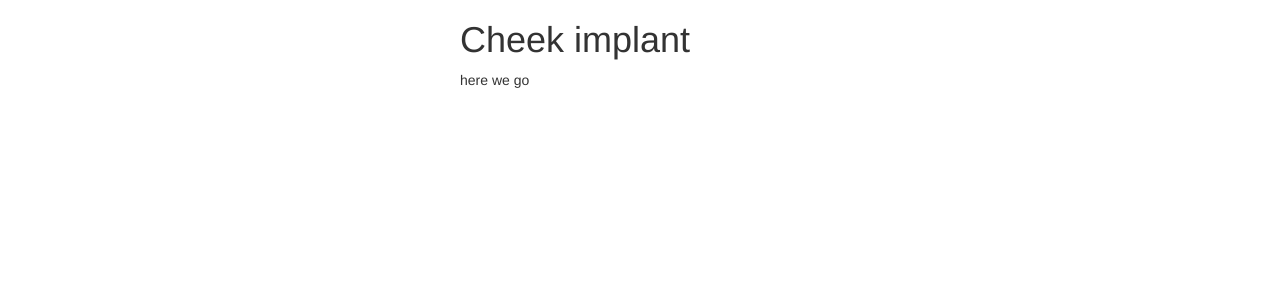
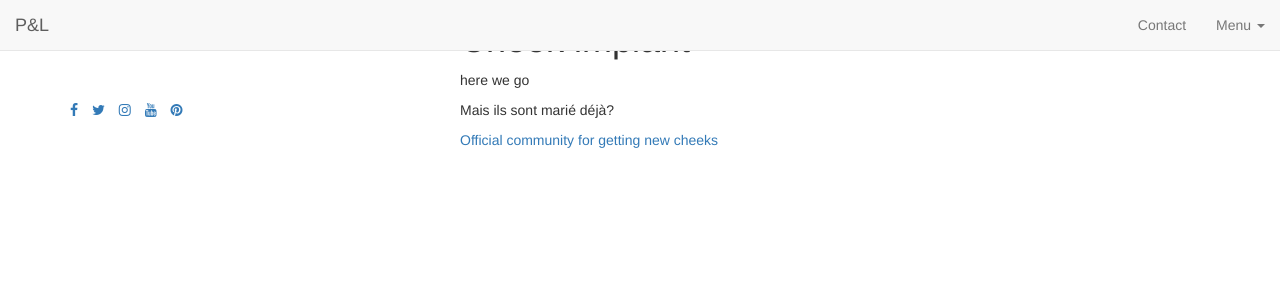
Before and after one commit to peterzimt/Cheekimplant, a Jekyll site: the page built from index.html, in a window 1280 px wide. Shown: the top 300 px of the page. Built offline with Jekyll 4.4.1, drawn with Linux system fonts in a browser that asks for light colours; nearby versions of some CDN libraries; Markdown is read by kramdown in place of the engine named in the settings.

Commit message:
Customize layout

```diff
--- a/_layouts/default.html
+++ b/_layouts/default.html
@@ -1,5 +1,5 @@
 <!DOCTYPE html>
-<html>
+<html lang="en">
   <head>
     <meta charset="utf-8">
     <meta http-equiv="X-UA-Compatible" content="IE=edge">
@@ -7,10 +7,14 @@
 
     <title>{{ page.title }}</title>
 
+      <meta name= "description" Content="Looking for new cheeks?">
+
+
+
     <link rel="stylesheet" href="https://maxcdn.bootstrapcdn.com/bootstrap/3.2.0/css/bootstrap.min.css">
     <link rel="stylesheet" href="https://maxcdn.bootstrapcdn.com/font-awesome/4.1.0/css/font-awesome.min.css">
-
-    <link rel="stylesheet" href="{{ site.baseurl }}/css/style.css">
+    <link rel="stylesheet" href="../css/style.css">
+    <link href='http://fonts.googleapis.com/css?family=Open+Sans:400,300,700' rel='stylesheet' type='text/css'>
 
     <!-- HTML5 Shim and Respond.js IE8 support of HTML5 elements and media queries -->
     <!-- Leave those next 4 lines if you care about users using IE8 -->
@@ -18,16 +22,121 @@
       <script src="https://oss.maxcdn.com/html5shiv/3.7.2/html5shiv.min.js"></script>
       <script src="https://oss.maxcdn.com/respond/1.4.2/respond.min.js"></script>
     <![endif]-->
+
+  <meta property="og:title" content="Get Cheek implants"/>
+  <meta property="og:type" content="article" />
+  <meta property="og:url" content="http://www.cheekimplants.org" />
+  <meta property="og:image" content="http://www.cheekimplants.org/images/" />
+  <meta property="og:description" content="Get new cheeks, looking for facial surgeon" />
+  <meta property="og:site_name" content="Getnew cheeks" />
+
+  <meta name="twitter:card" content="summary_large_image">
+  <meta name="twitter:title" content="New cheeks find a surgeon">
+  <meta name="twitter:description" content="Descirption twitter new cheeks">
+  <meta name="twitter:creator" content="@tbd">
+  <meta name="twitter:image:src" content="http://www.cheekimplants.org/images/">
+
+  <meta name="google-site-verification" content="" />
+
   </head>
   <body>
+
+
+
+
+<nav class="navbar navbar-default navbar-fixed-top navbar-transparente">
+  <div class="container-fluid">
+    <!-- Brand and toggle get grouped for better mobile display -->
+            <div class="navbar-header">
+              <button type="button" class="navbar-toggle collapsed" data-toggle="collapse" data-target="#bs-example-navbar-collapse-1">
+                <span class="sr-only">Toggle navigation</span>
+                <span class="icon-bar"></span>
+                <span class="icon-bar"></span>
+                <span class="icon-bar"></span>
+                </button>
+              <a class="navbar-brand" href="index.html">P&L</a>
+
+            </div>
+
+            <div class="collapse navbar-collapse" id="bs-example-navbar-collapse-1">
+
+               <ul class="nav navbar-nav navbar-right">
+        <li><a href="contact.html">Contact</a></li>
+        <li class="dropdown">
+          <a href="#" class="dropdown-toggle" data-toggle="dropdown" role="button" aria-expanded="false">Menu <span class="caret"></span></a>
+          <ul class="dropdown-menu" role="menu">
+
+            <li><a href="savethedate.html">Save the date</a></li>
+            <li><a href="comoir.html">Direction San-Sebatian</a></li>
+            <li><a href="hotel.html">Hotel</a></li>
+            <li><a href="lafiesta.html">La Fiesta</a></li>
+            <li class="divider"></li>
+            <li><a href="https://www.youtube.com/watch?v=tv4mRcWqnfU" target="_blank"> Ambiance Romantique</a></li>
+          </ul>
+        </li>
+      </ul>
+            </div><!-- /.navbar-collapse -->
+
+  </div><!-- /.container-fluid -->
+
+</div>
+</nav>
+
+<div class="vertical-spacer"></div>
+
+
 
 
     {{ content }}
 
 
 
+<div class="vertical-spacer"></div>
+
+<div id="footer">
+
+<div class="container">
+  <div class="row">
+    <div class="col-xs-6 col-md-4" >
+
+            <ul class= "list-inline social">
+              <li><a href="http://facebook.com"><i class ="fa fa-facebook"></i></a></li>
+              <li><a href="http://twitter.com"><i class ="fa fa-twitter"> </i></a></li>
+              <li><a href="http://instagram.com"><i class ="fa fa-instagram"> </i></a></li>
+              <li><a href="http://youtube.com"><i class ="fa fa-youtube"> </i></a></li>
+               <li><a href="http://Pinterest.com"><i class ="fa fa-pinterest"> </i></a></li>
+            </ul>
+    </div>
+
+    <div class="col-xs-6 col-md-8">
+        <p>Mais ils sont marié déjà?</p>
+        <a href="http://www.cheekimplants.org"> Official community for getting new cheeks</a>
+        </div>
+
+
+  </div>
+</div>
+</div>
+
+
+    <!-- TODO: Here goes your content! -->
+
+
+
     <!-- Including Bootstrap JS (with its jQuery dependency) so that dynamic components work -->
     <script src="https://ajax.googleapis.com/ajax/libs/jquery/1.11.1/jquery.min.js"></script>
     <script src="https://maxcdn.bootstrapcdn.com/bootstrap/3.2.0/js/bootstrap.min.js"></script>
+
+    <script>
+      (function(i,s,o,g,r,a,m){i['GoogleAnalyticsObject']=r;i[r]=i[r]||function(){
+      (i[r].q=i[r].q||[]).push(arguments)},i[r].l=1*new Date();a=s.createElement(o),
+      m=s.getElementsByTagName(o)[0];a.async=1;a.src=g;m.parentNode.insertBefore(a,m)
+      })(window,document,'script','//www.google-analytics.com/analytics.js','ga');
+
+      ga('create', 'UA-59614018-1', 'auto');
+      ga('send', 'pageview');
+
+    </script>
+
   </body>
 </html>
```
